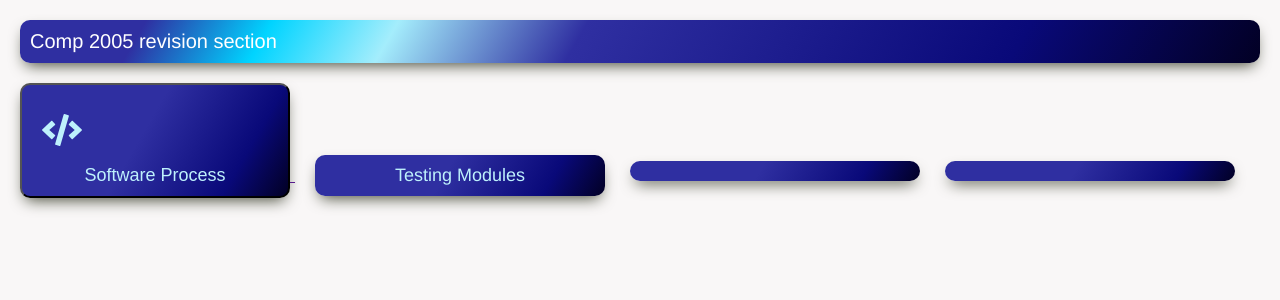
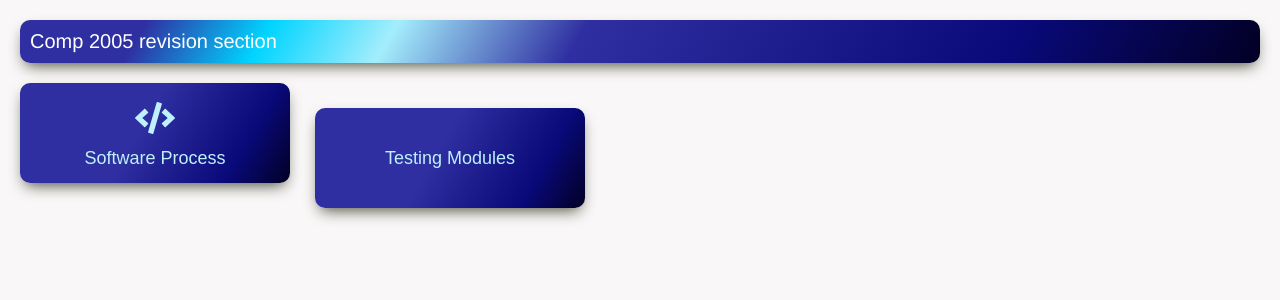
Before and after one commit to La-Ola/COMP-2005-Revision, a PHP site: page / in a window 1280 px wide. Shown: the top 300 px of the page. Run offline with PHP 8.4, Linux system fonts and the light colour scheme.

Commit message:
index cards formatted

```diff
--- a/css/index.css
+++ b/css/index.css
@@ -1,29 +1,38 @@
 .module-card {
     background: var(--box-gradient);
     box-shadow: var(--shadow);
-    color: var(--ocean-lightest);
     margin: 20px auto 0px 20px;
     width: calc((100% - 40px - 20px - 80px - 60px)/4);
     border-radius: 10px;
-    padding: 10px 10px 10px 10px;
     display: inline-block;
-    font-size: 18px;
     text-align: center;
 }
 
 .module-card a {
     text-decoration: none;
+    height: 100px;
+
 }
 
 .module-card button {
     border-radius: 10px;
+    outline: none;
+    border: none;
+    color: var(--ocean-lightest);
+    background: transparent;
+    width: 100%;
+    padding: 10px 10px 10px 10px;
+    height: 100px;
+    font-size: 18px;
+    cursor: pointer;
 }
 
 .module-card svg {
     fill: var(--ocean-lightest);
-    padding: 15px 15px 15px 10px;
+    padding-bottom: 10px;
     width: 40px;
     height: 40px;
     display: block;
-
+    margin-left: auto;
+    margin-right: auto;
 }
--- a/index.php
+++ b/index.php
@@ -15,18 +15,25 @@
         <span>Comp 2005 revision section</span>
     </div>
 
-
-        <a href="">
-            <button class="module-card">
+    <div class="module-card">
+        <a href="softwareProcess.php">
+            <button>
                 <svg xmlns="http://www.w3.org/2000/svg" viewBox="0 0 640 512"><!-- Font Awesome Free 5.15.1 by @fontawesome - https://fontawesome.com License - https://fontawesome.com/license/free (Icons: CC BY 4.0, Fonts: SIL OFL 1.1, Code: MIT License) --><path d="M278.9 511.5l-61-17.7c-6.4-1.8-10-8.5-8.2-14.9L346.2 8.7c1.8-6.4 8.5-10 14.9-8.2l61 17.7c6.4 1.8 10 8.5 8.2 14.9L293.8 503.3c-1.9 6.4-8.5 10.1-14.9 8.2zm-114-112.2l43.5-46.4c4.6-4.9 4.3-12.7-.8-17.2L117 256l90.6-79.7c5.1-4.5 5.5-12.3.8-17.2l-43.5-46.4c-4.5-4.8-12.1-5.1-17-.5L3.8 247.2c-5.1 4.7-5.1 12.8 0 17.5l144.1 135.1c4.9 4.6 12.5 4.4 17-.5zm327.2.6l144.1-135.1c5.1-4.7 5.1-12.8 0-17.5L492.1 112.1c-4.8-4.5-12.4-4.3-17 .5L431.6 159c-4.6 4.9-4.3 12.7.8 17.2L523 256l-90.6 79.7c-5.1 4.5-5.5 12.3-.8 17.2l43.5 46.4c4.5 4.9 12.1 5.1 17 .6z"/></svg>
-                <span>Software Process</span>
+                Software Process
             </button>
         </a>
+    </div>
+
 
 
     <div class="module-card">
-        <span>Testing Modules</span>
+    <a href="softwareProcess.php">
+            <button>
+                Testing Modules
+            </button>
+        </a>
     </div>
+
     <div class="module-card">
     </div>
     <div class="module-card">
```
Also changed, not shown: softwareProcess.php (added), testingModels.php (renamed from testing models.php).
